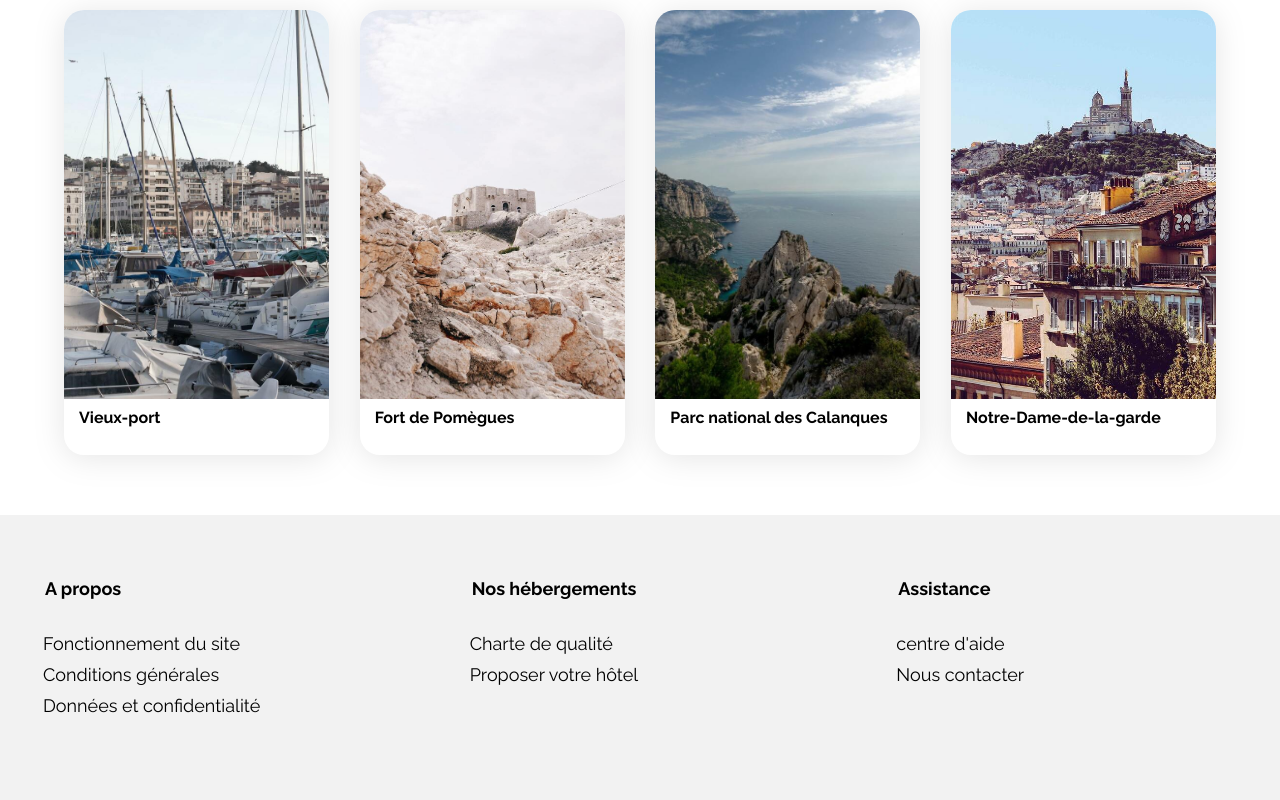
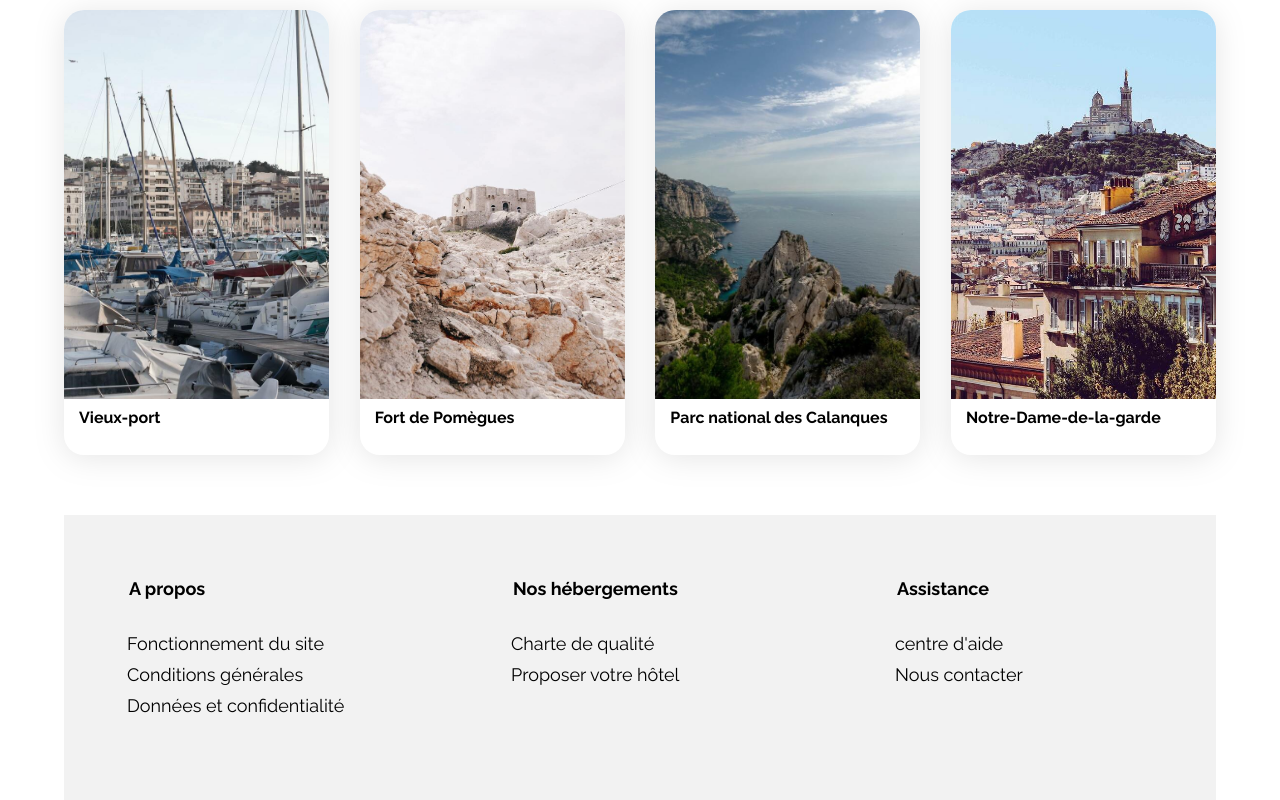
Before and after one commit to MillaDu22/booki-agence-de-voyage, a plain HTML site: page index.html in a window 1280 px wide. Shown: the part 1154-1954 px from the top of the page. Drawn offline with Linux system fonts and the light colour scheme.

Commit message:
reduction largeur bas de page

```diff
--- a/style.css
+++ b/style.css
@@ -640,7 +640,9 @@ footer {
     margin: 0;
     display:flex;
     flex-direction:row;
-    width:100%;
+    width:90%;
+    margin-left:auto;
+    margin-right:auto;
     background-color:#F2F2F2;
 }
 
@@ -657,6 +659,8 @@ footer {
     font-size:18px;
     line-height:21px;
     color:black;
+    position:relative;
+    margin-left: 20px;
 }
 
 .list-article{
@@ -674,6 +678,10 @@ footer {
     left:-42px;
     padding-bottom:10px;
     width:100%;
+}
+.list-article {
+    position:relative;
+    margin-left: 20px;
 }
 
 .a-article {
@@ -788,7 +796,7 @@ footer {
     }
 
     footer {
-        width:100%;
+        width:90%;
     }
 
     .article {
@@ -1268,10 +1276,12 @@ footer {
 
     .title-article {
         width:90%;
+        margin-left:0%;
     }
 
     .list-article {
         width:75%;
+        margin-left: 0%;
     }
 
     .acards3 {
```
